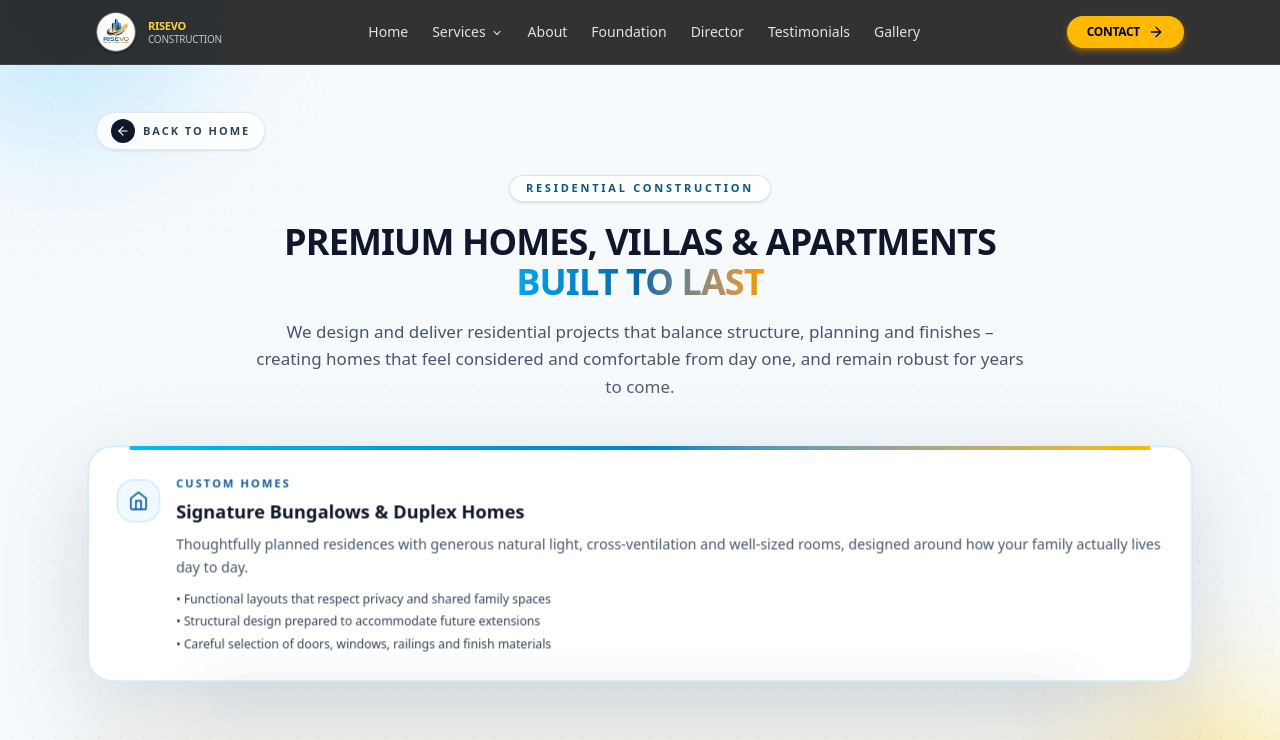
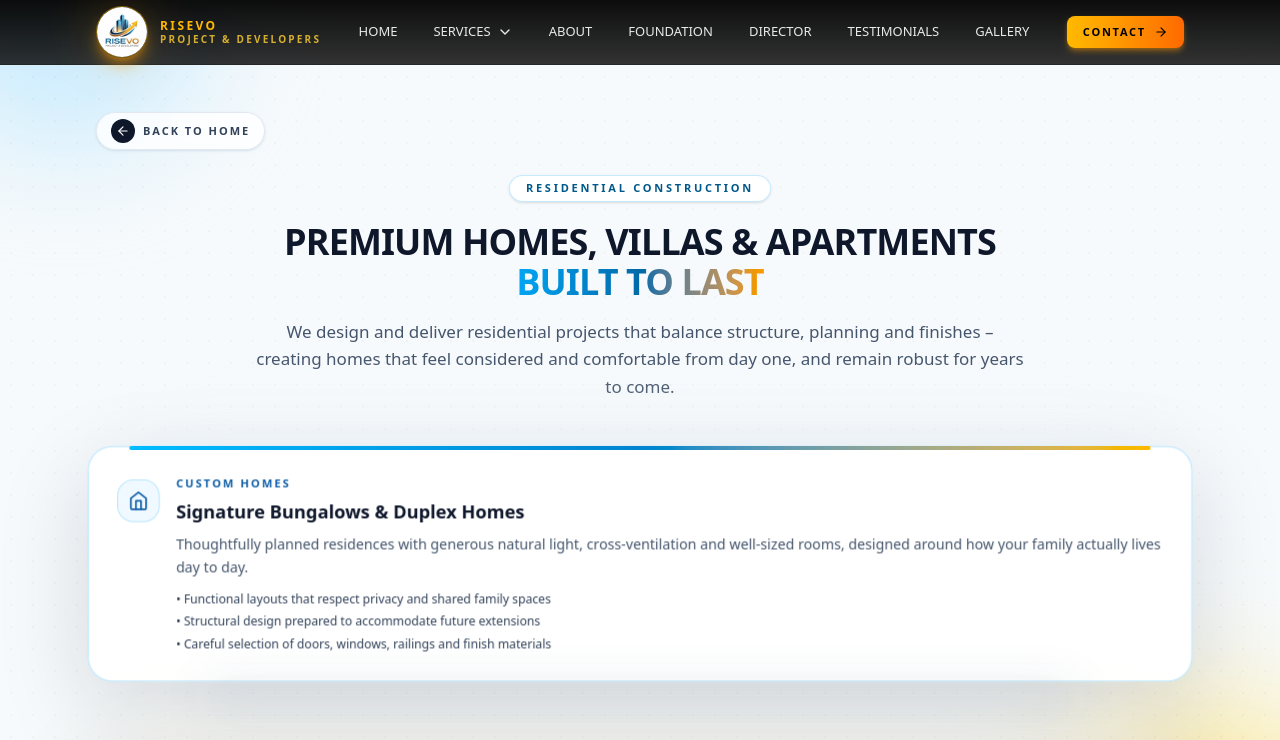
Before and after one commit to RichaTiwari14/Risevo-Frontend, a React (Vite) app in the folder vite-project/: page /residential in a window 1280 px wide. Shown: the top 740 px of the page. Built offline with nearby package versions, Linux system fonts and the light colour scheme.

Commit message:
header fix and scroll fix
done

```diff
--- a/vite-project/src/App.jsx
+++ b/vite-project/src/App.jsx
@@ -27,7 +27,7 @@ import Gallery from "./Components/Services/Gallery.jsx";
 
 // Vision + Mission section on home
 import VisionMission from "./Components/Mission/Mission.jsx";
-import Cards from "./Components/Cards/Cards.jsx"; // 3 cards section (Equipment / etc)
+import Cards from "./Components/Cards/Cards.jsx";
 
 // Full pages for Vision & Mission
 import VisionPage from "./Components/Mission/Vision.jsx";
--- a/vite-project/src/Components/Contact/Contact.jsx
+++ b/vite-project/src/Components/Contact/Contact.jsx
@@ -43,7 +43,7 @@ const Contact = () => {
             CONTACT US
           </p>
           <h2 className="mt-4 text-2xl sm:text-3xl md:text-4xl font-extrabold text-slate-900 tracking-tight">
-            Let&apos;s Discuss Your Next Construction Project
+            LET'S DISCUSS YOUR NEXT CONSTRUCTION PROJECT
           </h2>
           <p className="mt-3 text-[13px] sm:text-[15px] text-slate-600 leading-relaxed">
             Share your requirements and our team will get back to you with
--- a/vite-project/src/Components/Nav/Nav.jsx
+++ b/vite-project/src/Components/Nav/Nav.jsx
@@ -1,296 +1,253 @@
-// src/Components/Header/Header.jsx
 import React, { useState } from "react";
-import { FiArrowRight } from "react-icons/fi";
+import { ChevronDown, Menu, X, ArrowRight } from "lucide-react";
 import logo from "../../images/logo.png";
 
 const Header = () => {
   const [menuOpen, setMenuOpen] = useState(false);
+  const [servicesOpen, setServicesOpen] = useState(false);
 
   const closeMenu = () => setMenuOpen(false);
+  const toggleServices = () => setServicesOpen((prev) => !prev);
+  const closeServices = () => setServicesOpen(false);
+
+  const services = [
+    { name: "All Services", href: "/#service" },
+    { name: "Residential Construction", href: "/residential" },
+    { name: "Commercial Construction", href: "/commercial" },
+    { name: "Infrastructure Development", href: "/infra" },
+    { name: "Turnkey Solutions", href: "/turnkey" },
+  ];
 
   return (
-    <header
-      className="
-        fixed inset-x-0 top-0 z-50
-        w-full
-        border-b border-white/10
-        bg-black/80 backdrop-blur-md
-        overflow-x-hidden
-      "
-    >
-      {/* Top bar */}
+    <header className="fixed inset-x-0 top-0 z-50 w-full border-b border-white/10 bg-gradient-to-b from-black/95 to-black/80 backdrop-blur-xl">
       <div className="mx-auto flex h-16 max-w-6xl items-center justify-between px-4 sm:px-6 lg:px-8">
-        {/* Left: Logo + name */}
-        <a href="/" className="flex items-center gap-3">
-          <img
-            src={logo}
-            alt="Risevo Construction Logo"
-            className="h-10 w-10 rounded-full border border-white/25 object-cover shadow-sm shadow-black/40"
-          />
-          <div className="hidden sm:block leading-tight">
-            <p className="text-[11px] font-semibold uppercase tracking-tight text-amber-300">
-              Risevo
+        {/* Logo Section - bada, but compact height */}
+        <a href="/" className="flex items-center gap-3 flex-shrink-0">
+          <div className="relative">
+            {/* Glow effect */}
+            <div className="absolute inset-0 bg-gradient-to-br from-amber-400/35 to-orange-500/20 rounded-full blur-xl opacity-70 scale-110" />
+            {/* Logo image */}
+            <div className="relative h-12 w-12 sm:h-13 sm:w-13 rounded-full border border-amber-400/50 overflow-hidden bg-black/70 shadow-lg shadow-amber-500/50">
+              <img
+                src={logo}
+                alt="Risevo Construction Logo"
+                className="w-full h-full object-cover"
+              />
+            </div>
+          </div>
+          <div className="hidden sm:flex flex-col leading-tight">
+            <p className="text-[12px] font-bold uppercase tracking-[0.2em] text-amber-400">
+              RISEVO
             </p>
-            <p className="text-[10px] uppercase tracking-tight text-white/70">
-              Construction
+            <p className="text-[10px] font-semibold uppercase tracking-[0.22em] text-amber-300/80">
+              PROJECT &amp; DEVELOPERS
             </p>
           </div>
         </a>
 
-        {/* Desktop nav */}
-        <nav className="hidden md:flex items-center gap-6 text-sm text-white/85 relative">
-          <a href="/" className="hover:text-amber-400 transition-colors">
-            Home
+        {/* Desktop Navigation */}
+        <nav className="hidden lg:flex items-center gap-3 text-[13px]">
+          <a
+            href="/"
+            className="px-3 py-1.5 rounded-lg text-white/90 hover:text-amber-400 hover:bg-white/5 transition-all duration-150"
+          >
+            HOME
           </a>
 
-          {/* SERVICES + DROPDOWN */}
-          <div className="relative group">
-            <a
-              href="/#service"
-              className="inline-flex items-center gap-1 hover:text-amber-400 transition-colors"
+          {/* Services Dropdown – CLICK ONLY */}
+          <div className="relative">
+            <button
+              type="button"
+              onClick={toggleServices}
+              className="px-3 py-1.5 rounded-lg text-white/90 hover:text-amber-400 hover:bg-white/5 transition-all duration-150 flex items-center gap-1.5"
+              aria-haspopup="true"
+              aria-expanded={servicesOpen}
             >
-              <span>Services</span>
-              <svg
-                className="h-3.5 w-3.5 mt-[1px]"
-                xmlns="http://www.w3.org/2000/svg"
-                viewBox="0 0 20 20"
-                fill="currentColor"
-              >
-                <path
-                  fillRule="evenodd"
-                  d="M5.23 7.21a.75.75 0 011.06.02L10 11.178l3.71-3.946a.75.75 0 111.08 1.04l-4.25 4.52a.75.75 0 01-1.08 0l-4.25-4.52a.75.75 0 01.02-1.06z"
-                  clipRule="evenodd"
-                />
-              </svg>
-            </a>
+              <span>SERVICES
+              </span>
+              <ChevronDown
+                size={16}
+                className={`transition-transform duration-200 ${
+                  servicesOpen ? "rotate-180" : ""
+                }`}
+              />
+            </button>
 
-            {/* Dropdown menu */}
-            <div className="absolute left-0 mt-2 hidden min-w-[220px] rounded-xl bg-black/95 border border-white/10 shadow-xl group-hover:block">
-              <a
-                href="/#service"
-                className="block px-4 py-2.5 text-xs text-white/90 hover:bg-white/10"
-              >
-                All Services
-              </a>
-              <a
-                href="/residential"
-                className="block px-4 py-2.5 text-xs text-white/90 hover:bg-white/10"
-              >
-                Residential Construction
-              </a>
-              <a
-                href="/commercial"
-                className="block px-4 py-2.5 text-xs text-white/90 hover:bg-white/10"
-              >
-                Commercial Construction
-              </a>
-              <a
-                href="/infra"
-                className="block px-4 py-2.5 text-xs text-white/90 hover:bg-white/10"
-              >
-                Infrastructure Development
-              </a>
-              <a
-                href="/turnkey"
-                className="block px-4 py-2.5 text-xs text-white/90 hover:bg-white/10"
-              >
-                Turnkey Solutions
-              </a>
+            {/* Dropdown Menu */}
+            <div
+              className={`
+                absolute left-0 mt-2 w-72 rounded-xl bg-black/98
+                border border-amber-400/30 shadow-2xl shadow-black/60
+                backdrop-blur-xl overflow-hidden
+                transition-all duration-200
+                ${
+                  servicesOpen
+                    ? "opacity-100 visible translate-y-0"
+                    : "opacity-0 invisible -translate-y-1"
+                }
+              `}
+            >
+              {/* Gradient top border */}
+              <div className="h-0.5 bg-gradient-to-r from-amber-400/0 via-amber-400/60 to-amber-400/0" />
+
+              <div className="py-1">
+                {services.map((service, idx) => (
+                  <a
+                    key={service.href}
+                    href={service.href}
+                    onClick={closeServices}
+                    className={`
+                      group flex items-center justify-between
+                      px-3.5 py-2.5 text-xs rounded-md transition-all duration-150
+                      ${
+                        idx === 0
+                          ? "bg-gradient-to-r from-amber-400/15 to-orange-500/15 text-amber-300 font-semibold border border-amber-400/30 mx-2 mt-1 mb-1"
+                          : "text-white/85 hover:text-amber-400 hover:bg-white/5 mx-1"
+                      }
+                    `}
+                  >
+                    <span>{service.name}</span>
+                    <ArrowRight
+                      size={14}
+                      className="opacity-0 group-hover:opacity-100 text-amber-300 transition-opacity duration-150"
+                    />
+                  </a>
+                ))}
+              </div>
+
+              {/* Gradient bottom border */}
+              <div className="h-0.5 bg-gradient-to-r from-amber-400/0 via-amber-400/50 to-amber-400/0" />
             </div>
           </div>
 
-          {/* Direct links */}
           <a
             href="/#about"
-            className="hover:text-amber-400 transition-colors"
+            className="px-3 py-1.5 rounded-lg text-white/90 hover:text-amber-400 hover:bg-white/5 transition-all duration-150"
           >
-            About
+            ABOUT
           </a>
 
-          {/* Foundation page */}
           <a
             href="/foundation"
-            className="hover:text-amber-400 transition-colors"
+            className="px-3 py-1.5 rounded-lg text-white/90 hover:text-amber-400 hover:bg-white/5 transition-all duration-150"
           >
-            Foundation
+
+            FOUNDATION
           </a>
 
-          {/* Director / Leadership page */}
           <a
             href="/leadership"
-            className="hover:text-amber-400 transition-colors"
+            className="px-3 py-1.5 rounded-lg text-white/90 hover:text-amber-400 hover:bg-white/5 transition-all duration-150"
           >
-            Director
+            DIRECTOR
           </a>
 
           <a
             href="/#testimonials"
-            className="hover:text-amber-400 transition-colors"
+            className="px-3 py-1.5 rounded-lg text-white/90 hover:text-amber-400 hover:bg-white/5 transition-all duration-150"
           >
-            Testimonials
+
+            TESTIMONIALS
           </a>
 
-          {/* Gallery link */}
           <a
             href="/#gallery"
-            className="hover:text-amber-400 transition-colors"
-          >
-            Gallery
+            className="px-3 py-1.5 rounded-lg text-white/90 hover:text-amber-400 hover:bg-white/5 transition-all duration-150"
+          >GALLERY
+
           </a>
         </nav>
 
-        {/* Right side: CTA + hamburger */}
-        <div className="flex items-center gap-3 sm:gap-4">
-          {/* Desktop CTA */}
+        {/* Right Side: CTA + Mobile Menu */}
+        <div className="flex items-center gap-2">
+          {/* Desktop CTA Button */}
           <a
             href="/#contact"
-            className="hidden md:inline-flex items-center gap-2 rounded-full bg-amber-400 px-4 lg:px-5 py-2 text-xs font-semibold uppercase tracking-tight text-black shadow-md shadow-amber-500/40 transition hover:-translate-y-0.5 hover:bg-amber-300 hover:shadow-amber-400/60"
+            className="
+              hidden md:inline-flex items-center gap-2
+              rounded-lg bg-gradient-to-r from-amber-400 to-orange-500
+              px-4 py-2 text-[11px] font-bold uppercase tracking-[0.16em]
+              text-black shadow-md shadow-amber-500/40
+              transition-all duration-150
+              hover:shadow-amber-400/60 hover:scale-[1.03] active:scale-95
+            "
           >
-            Contact
-            <FiArrowRight className="h-4 w-4" />
+            CONTACT
+            <ArrowRight size={14} />
           </a>
 
-          {/* Mobile hamburger */}
+          {/* Mobile Menu Button */}
           <button
             type="button"
-            onClick={() => setMenuOpen((open) => !open)}
-            className="inline-flex h-9 w-9 items-center justify-center rounded-full border border-white/30 text-white md:hidden"
+            onClick={() => setMenuOpen(!menuOpen)}
+            className="lg:hidden inline-flex h-9 w-9 items-center justify-center rounded-lg border border-amber-400/30 text-white hover:bg-white/5 transition-all duration-150"
             aria-label="Toggle navigation"
           >
-            {menuOpen ? (
-              // X icon
-              <svg
-                xmlns="http://www.w3.org/2000/svg"
-                className="h-5 w-5"
-                fill="none"
-                viewBox="0 0 24 24"
-                stroke="currentColor"
-              >
-                <path
-                  strokeLinecap="round"
-                  strokeLinejoin="round"
-                  strokeWidth={2}
-                  d="M6 18L18 6M6 6l12 12"
-                />
-              </svg>
-            ) : (
-              // Hamburger icon
-              <svg
-                xmlns="http://www.w3.org/2000/svg"
-                className="h-5 w-5"
-                fill="none"
-                viewBox="0 0 24 24"
-                stroke="currentColor"
-              >
-                <path
-                  strokeLinecap="round"
-                  strokeLinejoin="round"
-                  strokeWidth={2}
-                  d="M4 6h16M4 12h16M4 18h16"
-                />
-              </svg>
-            )}
+            {menuOpen ? <X size={18} /> : <Menu size={18} />}
           </button>
         </div>
       </div>
 
-      {/* Mobile menu */}
+      {/* Mobile Menu */}
       {menuOpen && (
-        <div className="md:hidden w-full bg-black/95 text-white border-t border-white/10">
+        <div className="lg:hidden w-full bg-black/98 border-t border-amber-400/20 backdrop-blur-xl">
           <nav className="mx-auto max-w-6xl px-4 sm:px-6 py-3 space-y-1 text-sm">
             <a
               href="/"
               onClick={closeMenu}
-              className="block py-2 border-b border-white/10 hover:text-amber-400"
+              className="block px-3 py-2.5 rounded-lg text-white/90 hover:text-amber-400 hover:bg-white/5 border-b border-white/10 transition-all"
             >
               Home
             </a>
 
-            {/* Services + sub items (mobile) */}
-            <div className="border-b border-white/10 pb-2 mb-1">
-              <a
-                href="/#service"
-                onClick={closeMenu}
-                className="block py-2 hover:text-amber-400"
+            {/* Mobile Services */}
+            <div className="border-b border-white/10 pb-1">
+              <button
+                onClick={() => setServicesOpen(!servicesOpen)}
+                className="w-full text-left px-3 py-2.5 rounded-lg text-white/90 hover:text-amber-400 hover:bg-white/5 transition-all flex items-center justify-between"
               >
-                Services
-              </a>
-              <div className="ml-4 mt-1 space-y-1 text-[13px] text-white/80">
-                <a
-                  href="/residential"
-                  onClick={closeMenu}
-                  className="block py-1 hover:text-amber-400"
-                >
-                  Residential Construction
-                </a>
-                <a
-                  href="/commercial"
-                  onClick={closeMenu}
-                  className="block py-1 hover:text-amber-400"
-                >
-                  Commercial Construction
-                </a>
-                <a
-                  href="/infra"
-                  onClick={closeMenu}
-                  className="block py-1 hover:text-amber-400"
-                >
-                  Infrastructure Development
-                </a>
-                <a
-                  href="/turnkey"
-                  onClick={closeMenu}
-                  className="block py-1 hover:text-amber-400"
-                >
-                  Turnkey Solutions
-                </a>
-              </div>
+                <span>Services</span>
+                <ChevronDown
+                  size={16}
+                  className={`transition-transform ${servicesOpen ? "rotate-180" : ""}`}
+                />
+              </button>
+              {servicesOpen && (
+                <div className="ml-2 mt-1 mb-2 space-y-1 bg-white/5 rounded-lg p-2">
+                  {services.map((service) => (
+                    <a
+                      key={service.href}
+                      href={service.href}
+                      onClick={closeMenu}
+                      className="block px-3 py-1.5 rounded text-xs text-white/80 hover:text-amber-400 hover:bg-white/5 transition-all"
+                    >
+                      {service.name}
+                    </a>
+                  ))}
+                </div>
+              )}
             </div>
-
-            <a
-              href="/residential"
-              onClick={closeMenu}
-              className="block py-2 border-b border-white/10 hover:text-amber-400"
-            >
-              Residential
-            </a>
-            <a
-              href="/infra"
-              onClick={closeMenu}
-              className="block py-2 border-b border-white/10 hover:text-amber-400"
-            >
-              Infrastructure
-            </a>
-            <a
-              href="/turnkey"
-              onClick={closeMenu}
-              className="block py-2 border-b border-white/10 hover:text-amber-400"
-            >
-              Turnkey
-            </a>
 
             <a
               href="/#about"
               onClick={closeMenu}
-              className="block py-2 border-b border-white/10 hover:text-amber-400"
+              className="block px-3 py-2.5 rounded-lg text-white/90 hover:text-amber-400 hover:bg:white/5 border-b border-white/10 transition-all"
             >
               About
             </a>
 
-            {/* Foundation (mobile) -> /foundation */}
             <a
               href="/foundation"
               onClick={closeMenu}
-              className="block py-2 border-b border-white/10 hover:text-amber-400"
+              className="block px-3 py-2.5 rounded-lg text-white/90 hover:text-amber-400 hover:bg:white/5 border-b border-white/10 transition-all"
             >
               Foundation
             </a>
 
-            {/* Director (mobile) -> /leadership */}
             <a
               href="/leadership"
               onClick={closeMenu}
-              className="block py-2 border-b border-white/10 hover:text-amber-400"
+              className="block px-3 py-2.5 rounded-lg text:white/90 hover:text-amber-400 hover:bg:white/5 border-b border-white/10 transition-all"
             >
               Director
             </a>
@@ -298,16 +255,15 @@ const Header = () => {
             <a
               href="/#testimonials"
               onClick={closeMenu}
-              className="block py-2 border-b border-white/10 hover:text-amber-400"
+              className="block px-3 py-2.5 rounded-lg text-white/90 hover:text-amber-400 hover:bg:white/5 border-b border-white/10 transition-all"
             >
               Testimonials
             </a>
 
-            {/* Gallery link mobile */}
             <a
               href="/#gallery"
               onClick={closeMenu}
-              className="block py-2 border-b border-white/10 hover:text-amber-400"
+              className="block px-3 py-2.5 rounded-lg text-white/90 hover:text-amber-400 hover:bg:white/5 border-b border-white/10 transition-all"
             >
               Gallery
             </a>
@@ -316,10 +272,10 @@ const Header = () => {
             <a
               href="/#contact"
               onClick={closeMenu}
-              className="mt-3 flex items-center justify-center gap-2 rounded-full bg-amber-400 px-4 py-2.5 text-xs font-semibold uppercase tracking-tight text-black shadow-md shadow-amber-500/40 transition hover:bg-amber-300"
+              className="mt-3 flex items-center justify-center gap-2 rounded-lg bg-gradient-to-r from-amber-400 to-orange-500 px-4 py-2.5 text-xs font-bold uppercase tracking-[0.16em] text-black shadow-md shadow-amber-500/40 transition-all hover:scale-[1.03] active:scale-95"
             >
-              Contact
-              <FiArrowRight className="h-4 w-4" />
+              Contact Us
+              <ArrowRight size={14} />
             </a>
           </nav>
         </div>
```
Also changed, not shown: vite-project/src/Components/Cards/Cards.jsx (+28 -32 lines).
